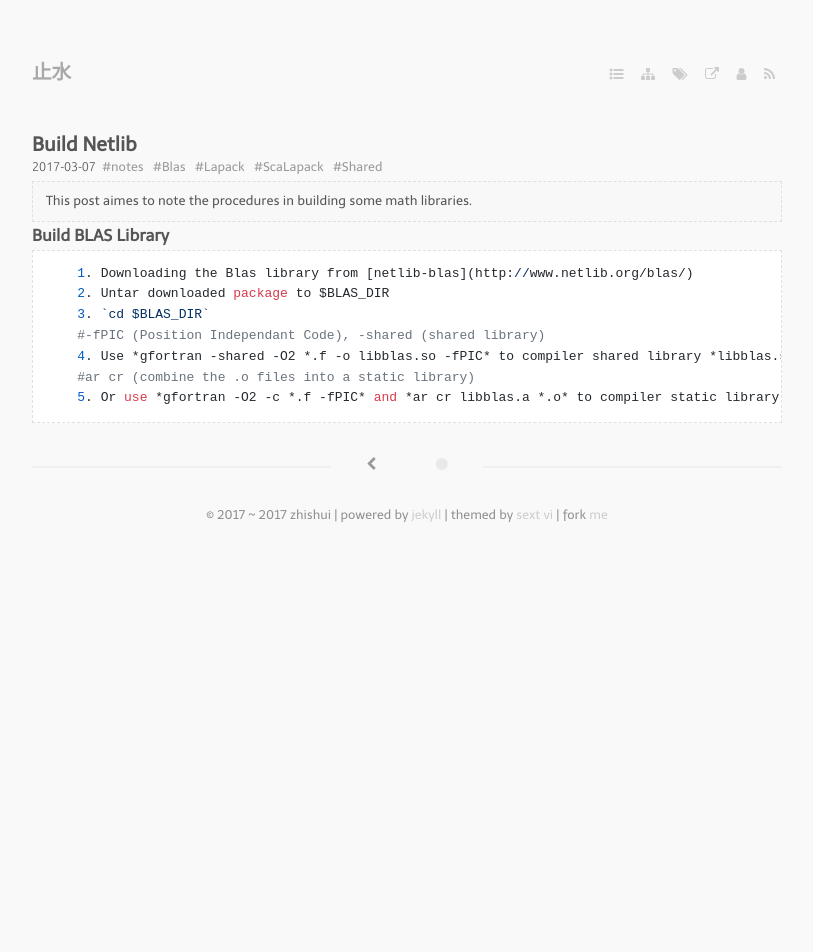
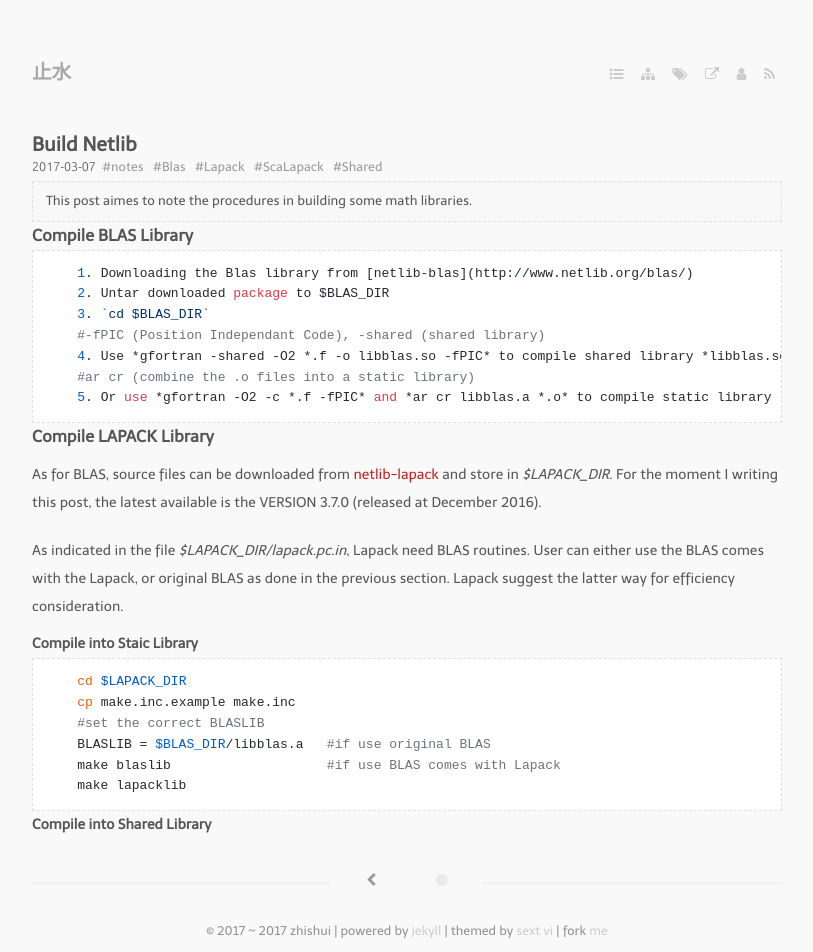
Before and after one commit to bizhishui/bizhishui.github.io, a Jekyll site: the page built from _posts/2017-03-07-Build-Netlib.md, in a window 1280 px wide. Shown: the whole page, without its empty margins (233-1046 px from the left). Built offline with Jekyll 4.4.1, drawn with Linux system fonts in a browser that asks for light colours; nearby versions of some CDN libraries; some web fonts are replaced; a script that is not in the unit is left out; before the commit the page ends 900 px from its top, so only the background shows below that.

Commit message:
keeps on

````diff
--- a/_posts/2017-03-07-Build-Netlib.md
+++ b/_posts/2017-03-07-Build-Netlib.md
@@ -13,14 +13,34 @@ tags:
 
 > This post aimes to note the procedures in building some math libraries.
 
-### Build BLAS Library
+### Compile BLAS Library
 
 ```
     1. Downloading the Blas library from [netlib-blas](http://www.netlib.org/blas/)
     2. Untar downloaded package to $BLAS_DIR
     3. `cd $BLAS_DIR`
     #-fPIC (Position Independant Code), -shared (shared library)
-    4. Use *gfortran -shared -O2 *.f -o libblas.so -fPIC* to compiler shared library *libblas.so*
+    4. Use *gfortran -shared -O2 *.f -o libblas.so -fPIC* to compile shared library *libblas.so*
     #ar cr (combine the .o files into a static library)
-    5. Or use *gfortran -O2 -c *.f -fPIC* and *ar cr libblas.a *.o* to compiler static library
+    5. Or use *gfortran -O2 -c *.f -fPIC* and *ar cr libblas.a *.o* to compile static library
 ```
+
+### Compile LAPACK Library
+As for BLAS, source files can be downloaded from [netlib-lapack](http://www.netlib.org/lapack/) and store in *$LAPACK_DIR*.
+For the moment I writing this post, the latest available is the VERSION 3.7.0 (released at December 2016).
+
+As indicated in the file *$LAPACK_DIR/lapack.pc.in*, Lapack need BLAS routines. User can either use the BLAS comes with the Lapack,
+or original BLAS as done in the previous section. Lapack suggest the latter way for efficiency consideration.
+
+#### Compile into Staic Library
+
+```
+    cd $LAPACK_DIR
+    cp make.inc.example make.inc
+    #set the correct BLASLIB
+    BLASLIB = $BLAS_DIR/libblas.a   #if use original BLAS
+    make blaslib                    #if use BLAS comes with Lapack
+    make lapacklib
+```
+
+#### Compile into Shared Library
````
